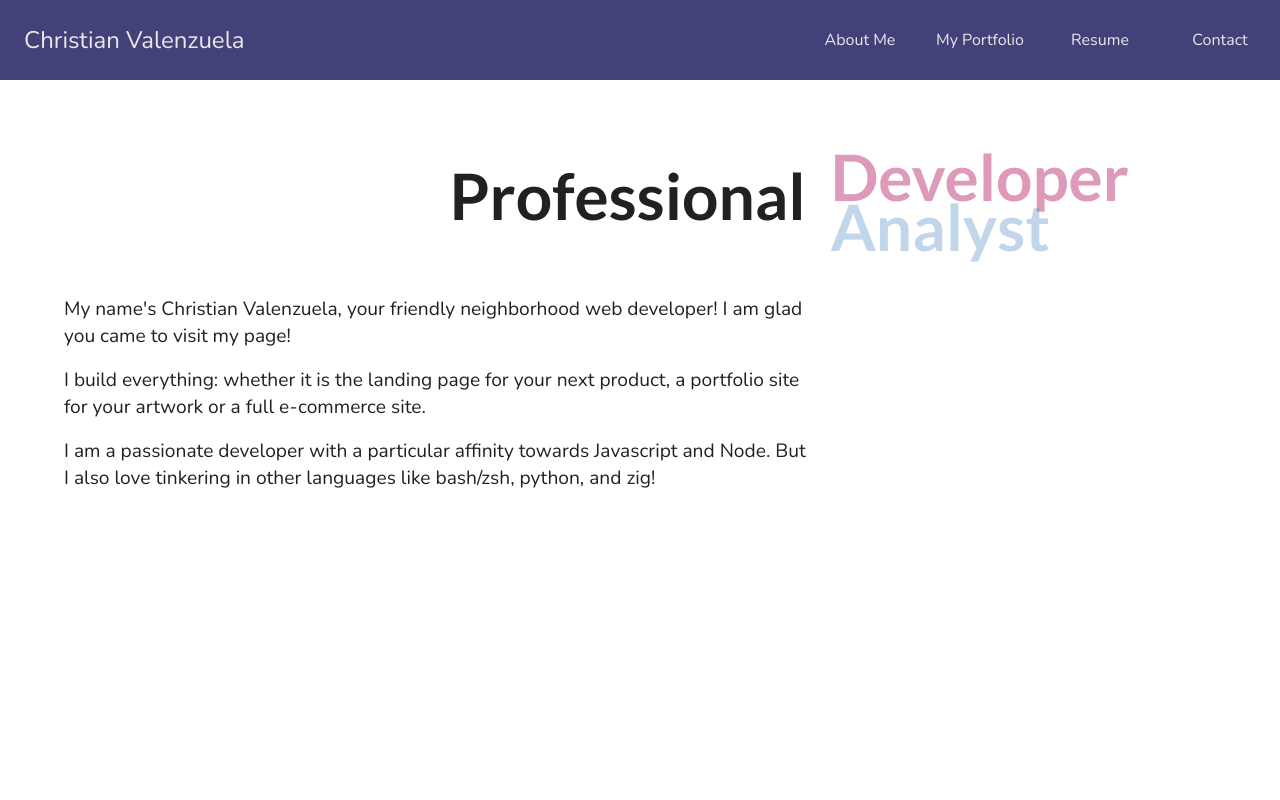
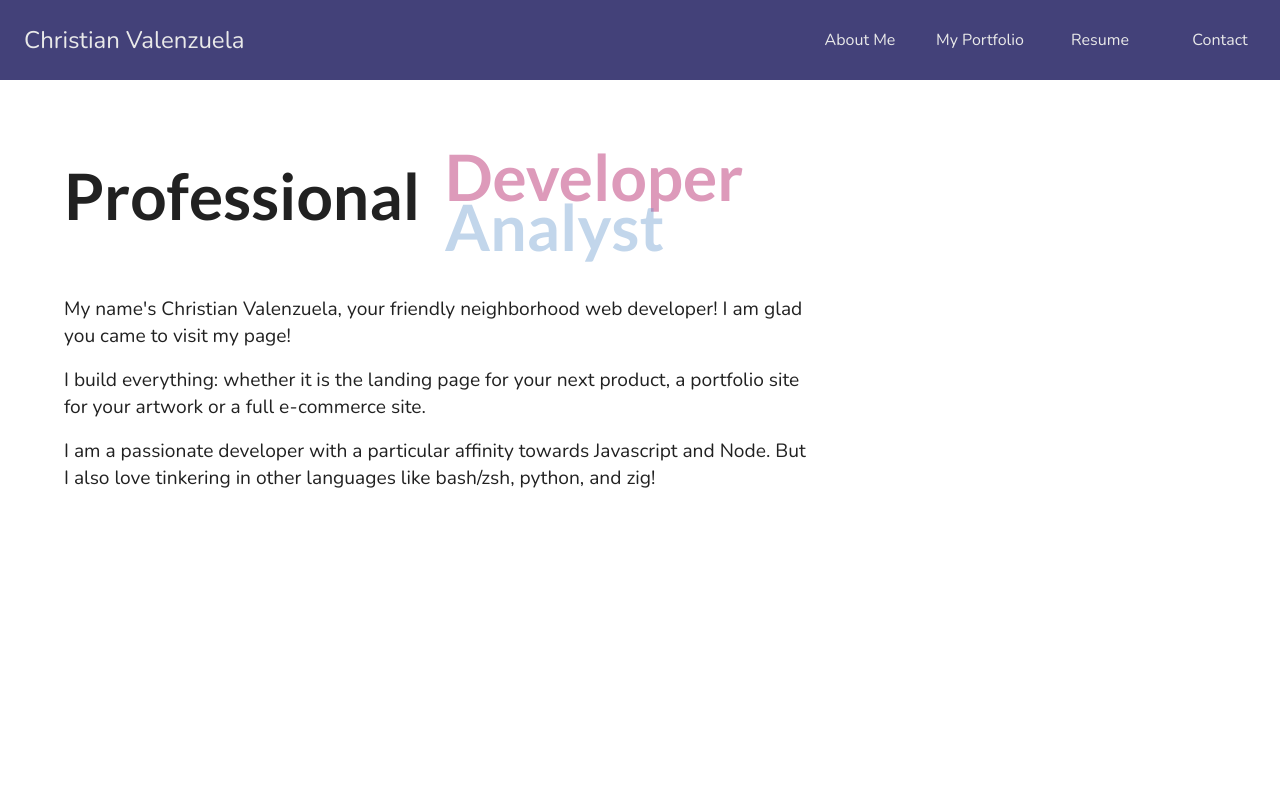
Before and after one commit to chris-av/portfolio-react, a Next.js app: page / in a window 1280 px wide. Shown: the top 800 px of the page. Built offline with nearby package versions, Linux system fonts and the light colour scheme.

Commit message:
replace styled-components with tailwind

```diff
--- a/pages/index.tsx
+++ b/pages/index.tsx
@@ -1,23 +1,16 @@
-import React, { useRef } from 'react';
-import styled from 'styled-components';
-import { useAppContext } from '@/state/state';
+import Introduction from '@/components/Introduction';
+import Cryptos from '@/components/Cryptos';
+import Services from '@/components/Services';
 import { github, instagram, linkedin } from '@/data/socials';
 
 
-import Introduction from '@/components/Introduction';
-import Cryptos from '@/components/Cryptos';
-import Services from '@/components/Services';
+export default function AboutMe() {
+  return (
+    <div>
 
-import Message from '@/components/Message';
-
-
-const AboutMe = () => {
-
-
-  return (
-    <Container>
-
-      <Introduction />
+      <div className="">
+        <Introduction />
+      </div>
 
       <Services />
 
@@ -25,38 +18,13 @@ const AboutMe = () => {
 
       <Cryptos />
 
-      <div className="footer-container">
+      <div className="w-full flex justify-center py-14">
         <a target="_blank" rel="noopener noreferrer" href={linkedin}><i className={`linkedin link big black icon`}></i></a>
         <a target="_blank" rel="noopener noreferrer" href={github}><i className={`github link big black icon`}></i></a>
         <a target="_blank" rel="noopener noreferrer" href={instagram}><i className={`instagram link big black icon`}></i></a>
       </div>
 
 
-    </Container>
+    </div>
   );
 }
-
-
-const Container = styled.div`
-
-  width: 100%;
-
-  .introduction {
-    max-width: 750px;
-  }
-
-  h1 { text-align: center; }
-
-  .footer-container {
-    width: 100%;
-    display: flex;
-    justify-content: center;
-    padding: 40px 0;
-  }
-
-
-`;
-
-
-
-export default AboutMe;
```
